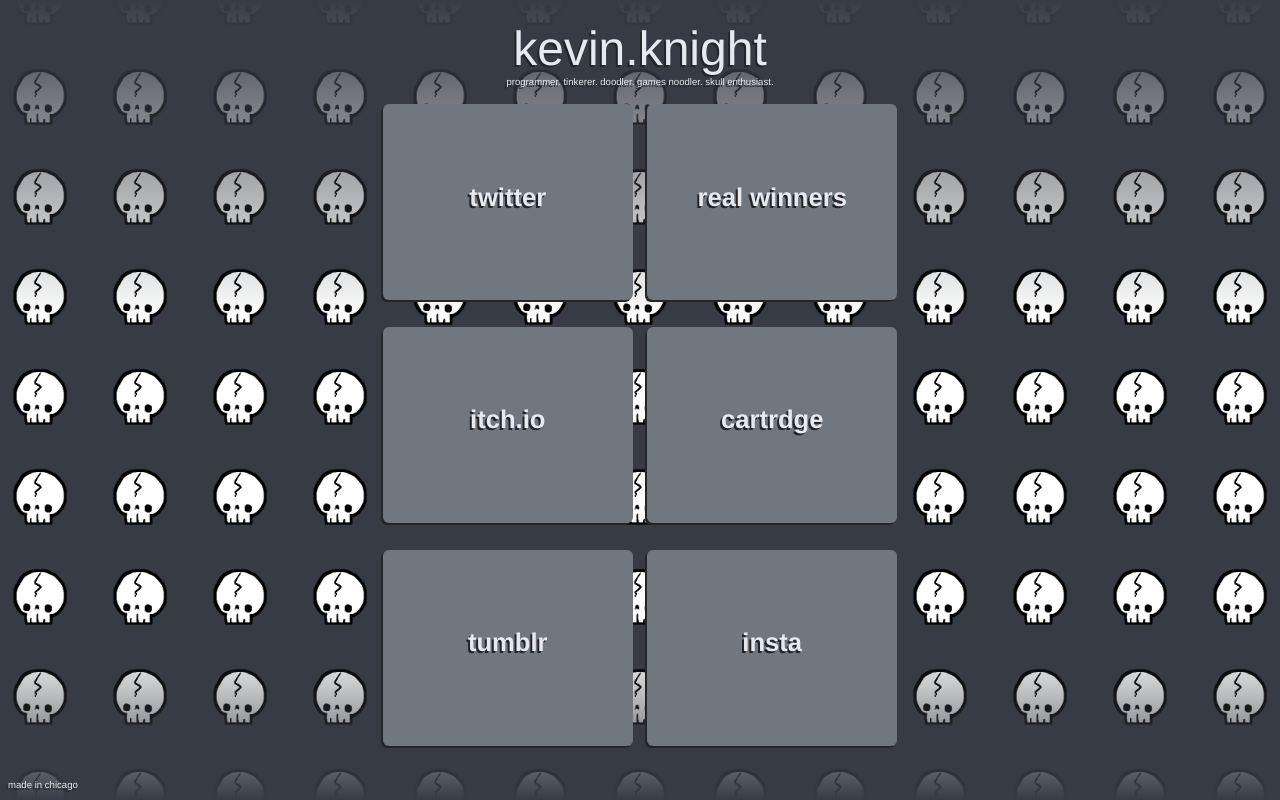
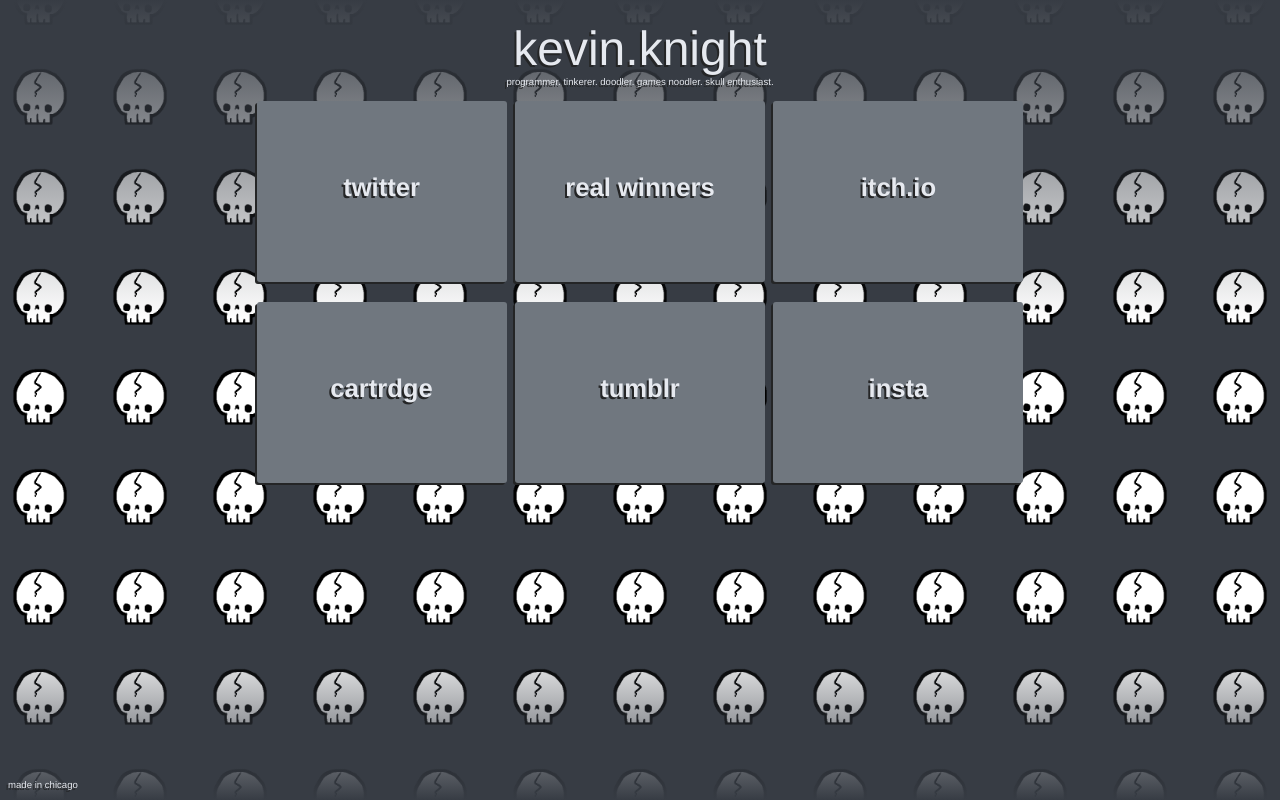
Before and after one commit to neweraknight/neweraknight.github.io, a plain HTML site: page index.html in a window 1280 px wide. Drawn offline with Linux system fonts and the light colour scheme.

Commit message:
[Code] Adjust the tiles a bit. Didn't like them 2x2

```diff
--- a/index.html
+++ b/index.html
@@ -110,11 +110,11 @@
 {
 	display: inline-block;
 	position: relative;
-	border-radius: 6px;
-	margin-left: 5px;
-	margin-right: 5px;
-	margin-top: 5px;
-	margin-bottom: 5px;
+	border-radius: 3px;
+	margin-left: 2px;
+	margin-right: 2px;
+	margin-top: 2px;
+	margin-bottom: 2px;
 	background-color: #70777f;
 	box-shadow: -2px 2px #242526;
 	overflow-y:hidden;
@@ -124,10 +124,10 @@
 {
 	.entry
 	{
-		width: 40%;
+		width: 30%;
 		height: 20%;
-		min-width: 90px;
-		min-height: 90px;
+		min-width: 70px;
+		min-height: 70px;
 	}
 }
 
@@ -135,10 +135,10 @@
 {
 	.entry
 	{
-		width: 25%;
-		height: 25%;
-		min-width: 100px;
-		min-height: 100px;
+		width: 23%;
+		height: 23%;
+		min-width: 70px;
+		min-height: 70px;
 		max-width: 250px;
 		max-height: 250px;
 	}
@@ -262,10 +262,6 @@
 			</div>
 		</a>
 
-	</div>
-
-	<div class="row">
-
 		<a href="https://kevin-t-knight.itch.io/">
 			<div class = "entry">
 				<div class = "description">
@@ -274,17 +270,18 @@
 			</div>
 		</a>
 
-		<a href="https://cartrdge.com/fiveoutofkevin">
+	</div>
+
+
+	<div class="row">
+
+			<a href="https://cartrdge.com/fiveoutofkevin">
 			<div class = "entry">
 					<div class = "description">
 							cartrdge
 					</div>
 			</div>
 		</a>
-	</div>
-
-
-	<div class="row">
 
 		<a href="http://neweraknight.tumblr.com/">
 			<div class = "entry">
```
